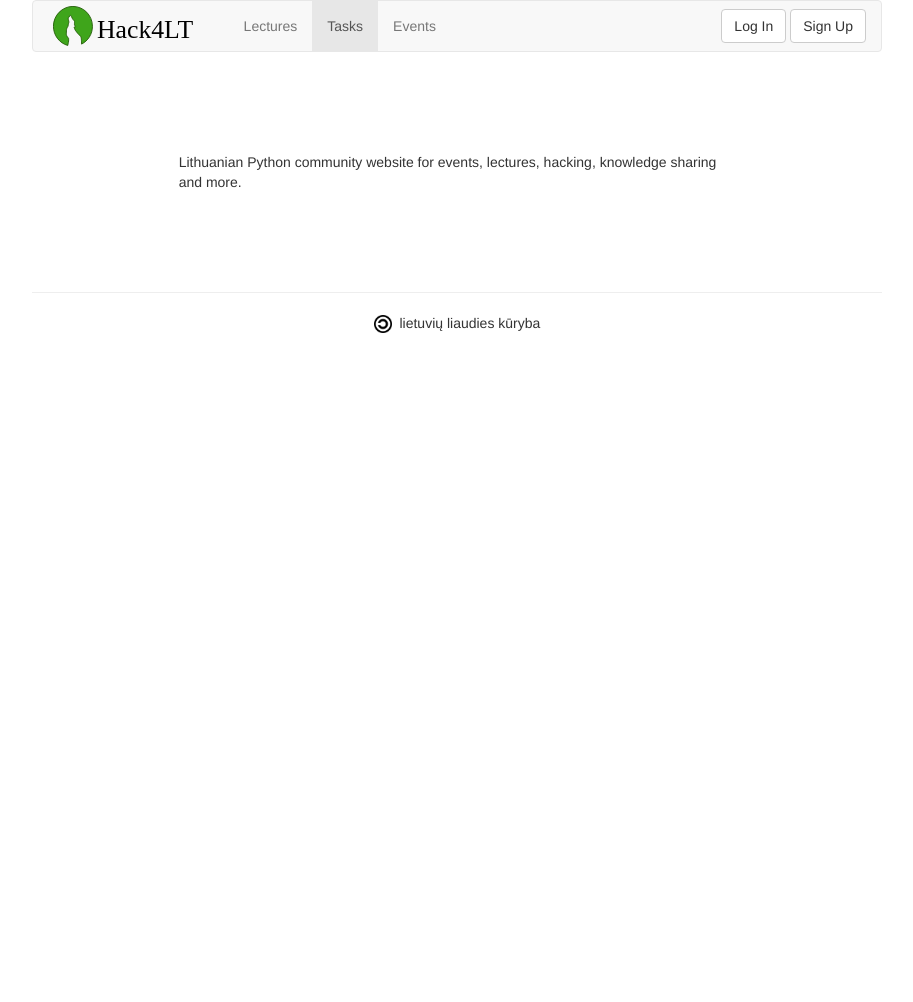
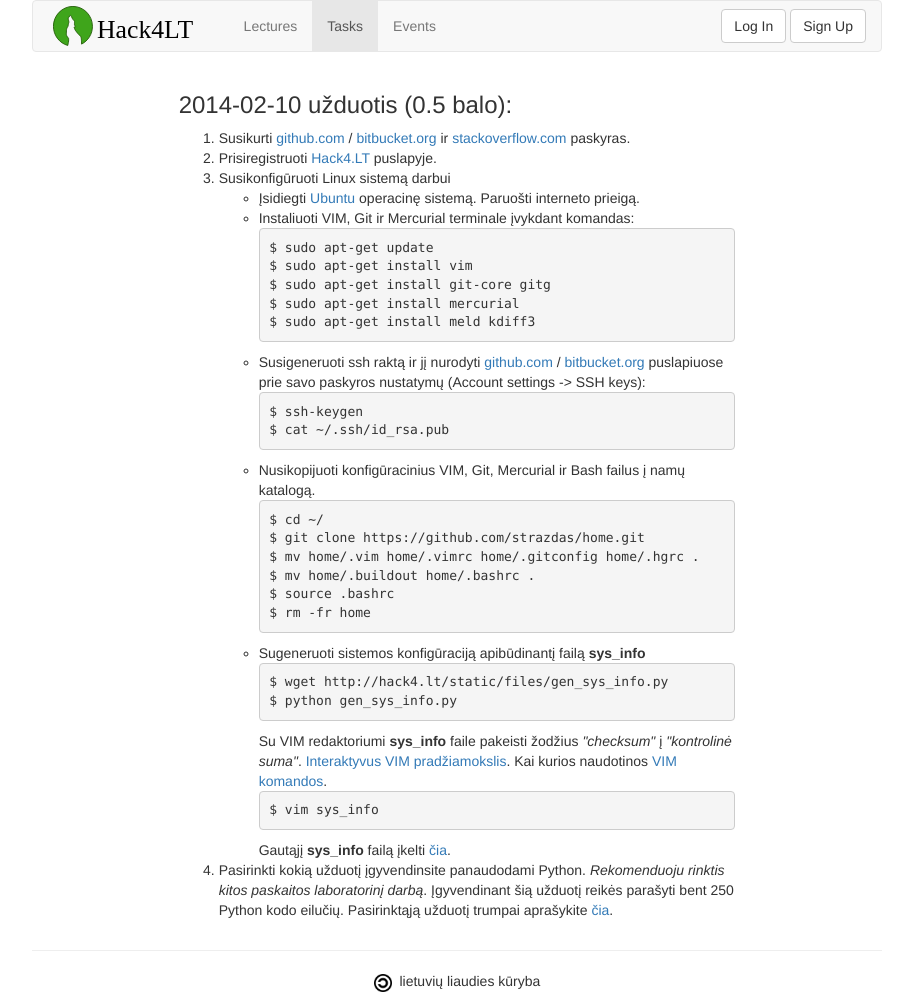
Before and after one commit to niekas/Hack4LT, a Django app: template src/hack4lt/templates/hack4lt/tasks.html in a window 1280 px wide. Shown: the whole page, without its empty margins (183-1096 px from the left). Before the commit the page ends 333 px from the top, so only its background shows below. Run offline with Django 3.2, Linux system fonts and the light colour scheme; the template is opened without the code that fills it, so the values that code supplies are empty; some libraries are stand-ins or nearby versions.

Commit message:
Update first task description.

```diff
--- a/src/hack4lt/templates/hack4lt/tasks.html
+++ b/src/hack4lt/templates/hack4lt/tasks.html
@@ -6,8 +6,59 @@
 {% endblock %}
 
 {% block content %}
-    <div class="col-md-8 col-md-offset-2 big-spacing">
-        <form action="{% url 'register' %}" method="post">{% csrf_token %}
-        {% trans 'Lithuanian Python community website for events, lectures, hacking, knowledge sharing and more.' %}
+    <div class="col-md-8 col-md-offset-2">
+      <h3>2014-02-10 užduotis (0.5 balo):</h3>
+      <ol>
+        <li>Susikurti <a href="https://github.com/">github.com</a> /
+        <a href="https://bitbucket.org/">bitbucket.org</a> ir
+        <a href="https://stackoverflow.com/">stackoverflow.com</a>
+        paskyras.</li>
+        <li> Prisiregistruoti <a href="http://hack4.tl/lt/register">Hack4.LT</a> puslapyje.</li>
+        <li>Susikonfigūruoti Linux sistemą darbui</li>
+          <ul>
+              <li>Įsidiegti <a href="http://www.ubuntu.com/desktop">Ubuntu</a>
+              operacinę sistemą. Paruošti interneto prieigą.
+              <li>Instaliuoti VIM, Git ir Mercurial terminale įvykdant komandas:
+<pre>$ sudo apt-get update
+$ sudo apt-get install vim
+$ sudo apt-get install git-core gitg
+$ sudo apt-get install mercurial
+$ sudo apt-get install meld kdiff3</pre>
+              </li>
+              <li>Susigeneruoti ssh raktą ir jį nurodyti
+            <a href="https://github.com/">github.com</a> /
+        <a href="https://bitbucket.org/">bitbucket.org</a> puslapiuose prie
+        savo paskyros nustatymų (Account settings -> SSH keys):</li>
+<pre>$ ssh-keygen
+$ cat ~/.ssh/id_rsa.pub</pre>
+              <li>Nusikopijuoti
+              konfigūracinius VIM, Git, Mercurial ir Bash failus į namų katalogą.
+<pre>$ cd ~/
+$ git clone https://github.com/strazdas/home.git
+$ mv home/.vim home/.vimrc home/.gitconfig home/.hgrc .
+$ mv home/.buildout home/.bashrc .
+$ source .bashrc
+$ rm -fr home</pre>
+              </li>
+              <li>Sugeneruoti sistemos konfigūraciją apibūdinantį failą
+              <b>sys_info</b>
+<pre>$ wget http://hack4.lt/static/files/gen_sys_info.py
+$ python gen_sys_info.py</pre>
+
+              Su VIM redaktoriumi <b>sys_info</b> faile pakeisti žodžius <i>"checksum"</i>
+              į <i>"kontrolinė suma"</i>.  <a
+                  href="http://www.openvim.com/tutorial.html">Interaktyvus VIM
+                  pradžiamokslis</a>. Kai kurios naudotinos <a
+                  href="http://ann.gimbutas.lt/technologies.html#vim">VIM
+                  komandos</a>.
+
+<pre>$ vim sys_info</pre>
+              Gautąjį <b>sys_info</b> failą įkelti <a href="#">čia</a>.
+            </li>
+          </ul>
+          <li>Pasirinkti kokią užduotį įgyvendinsite panaudodami Python. <i>Rekomenduoju
+          rinktis kitos paskaitos laboratorinį darbą</i>. Įgyvendinant šią užduotį reikės
+          parašyti bent 250 Python kodo eilučių. Pasirinktąją užduotį trumpai aprašykite <a href="#">čia</a>.
+      </ol>
     </div>
 {% endblock %}
```
